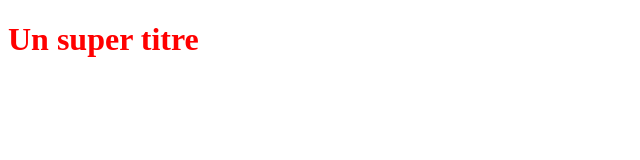
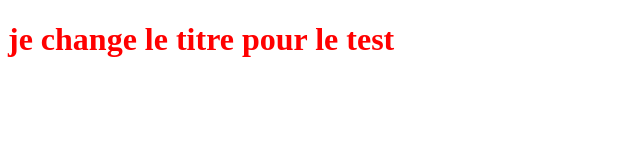
Before and after one commit to Xeriphost/Xeriphost, a plain HTML site: page index.html in a window 1280 px wide. Shown: the whole page, without its empty margins (0-640 px from the left). Drawn offline with Linux system fonts and the light colour scheme.

Commit message:
changement du titre pour le test

```diff
--- a/index.html
+++ b/index.html
@@ -5,6 +5,6 @@
     <link rel="stylesheet" type="text/css" href="style.css" />
   </head>
   <body>
-    <h1>Un super titre</h1>
+    <h1>je change le titre pour le test</h1>
   </body>
 </html>
```
